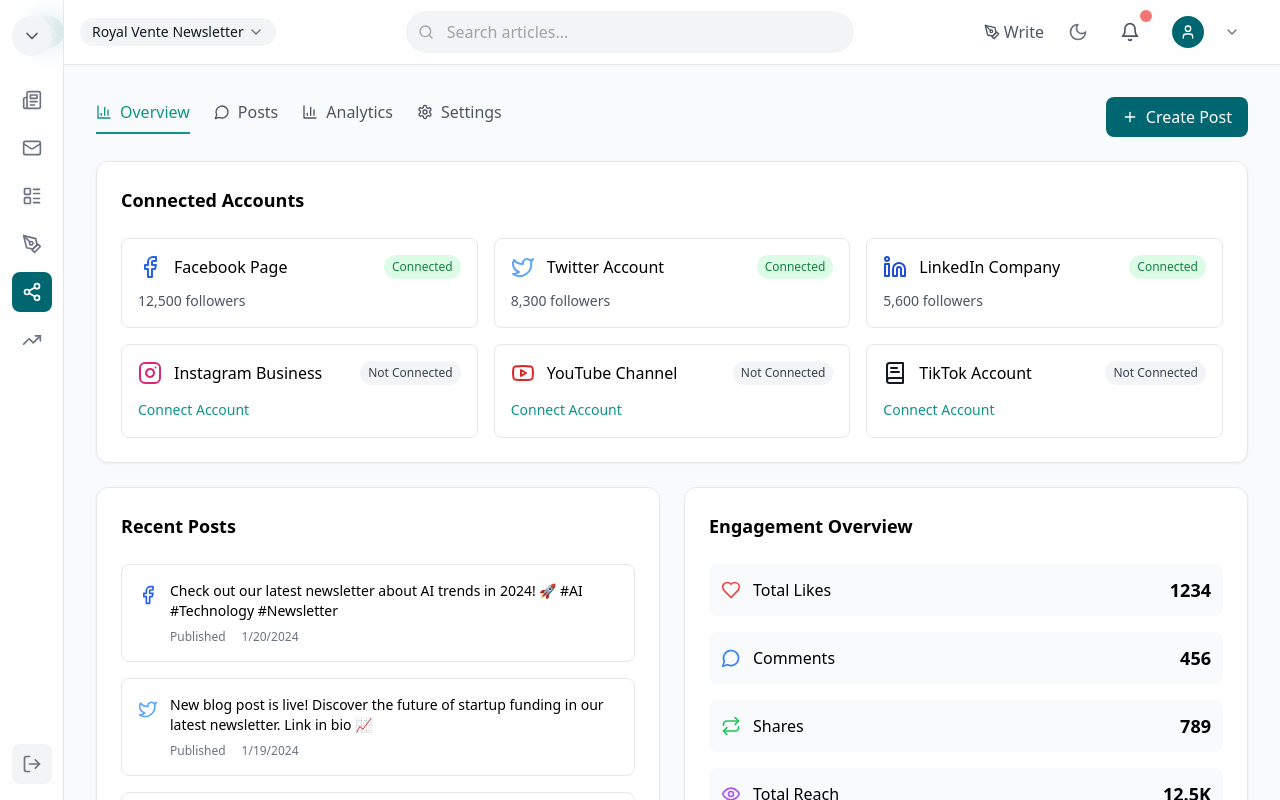
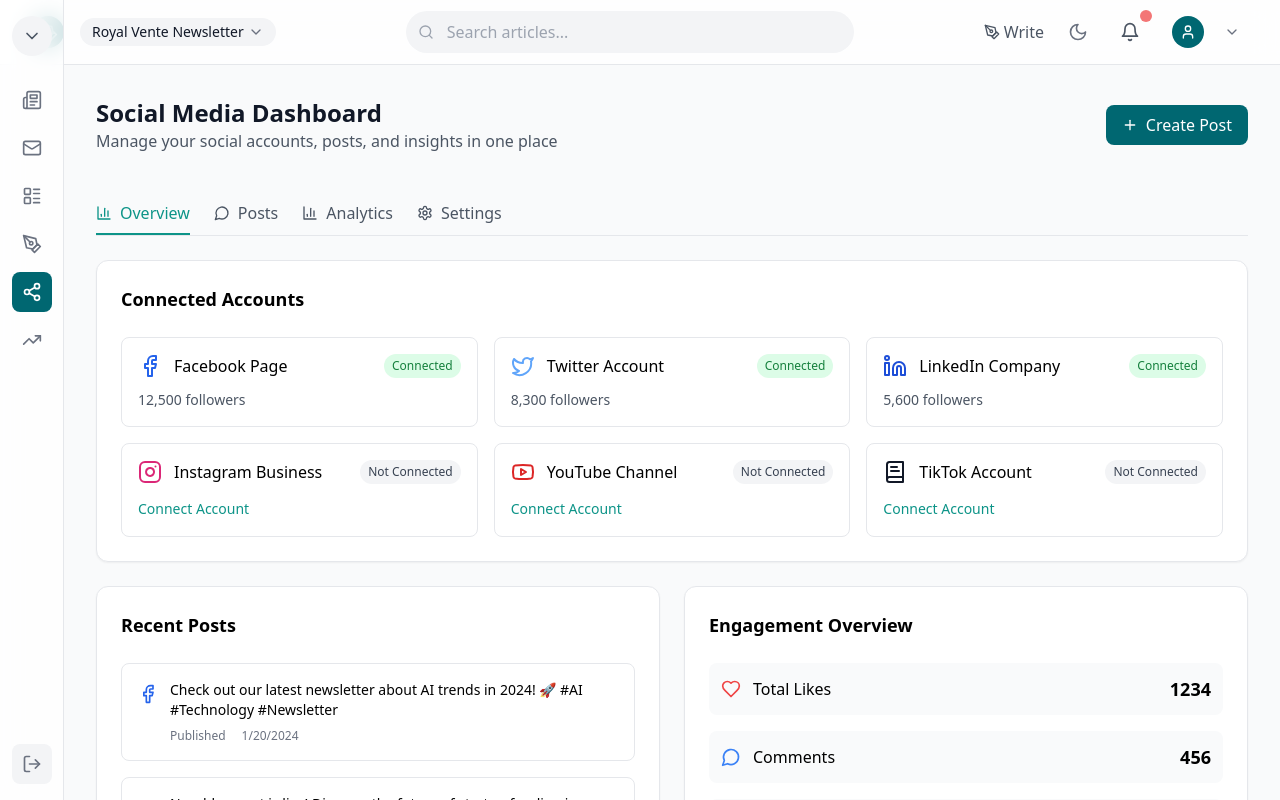
Before and after one commit to prodigalai/Royal-Vente-Blogging-Frontend, a React (Vite) app: page /newsletter/social in a window 1280 px wide. Built offline with nearby package versions, Linux system fonts and the light colour scheme; sample sign-in values are in the browser's storage.

Commit message:
Add dashboard header on social media tab

```diff
--- a/src/components/Newsletter/SocialMediaTab.tsx
+++ b/src/components/Newsletter/SocialMediaTab.tsx
@@ -141,9 +141,27 @@ const SocialMediaTab: React.FC = () => {
 
   return (
     <div className="space-y-6">
-      {/* Navigation */}
-      <div className="flex items-center justify-between">
-        <div className="flex items-center space-x-6">
+      {/* Header with Controls */}
+      <div className="flex flex-col sm:flex-row sm:items-center sm:justify-between space-y-4 sm:space-y-0">
+        <div>
+          <h2 className="text-2xl font-bold text-gray-900">Social Media Dashboard</h2>
+          <p className="text-gray-600">
+            Manage your social accounts, posts, and insights in one place
+          </p>
+        </div>
+        <div className="flex items-center space-x-3">
+          <button
+            onClick={() => setShowCreateModal(true)}
+            className="flex items-center space-x-2 bg-primary-600 text-white px-4 py-2 rounded-lg hover:bg-teal-700 transition-colors"
+          >
+            <Plus className="w-4 h-4" />
+            <span>Create Post</span>
+          </button>
+        </div>
+      </div>
+
+      {/* Navigation Tabs */}
+      <div className="flex items-center space-x-6 border-b border-gray-200 pt-6">
         {[
           { key: "overview", label: "Overview", icon: BarChart3 },
           { key: "posts", label: "Posts", icon: MessageCircle },
@@ -164,14 +182,7 @@ const SocialMediaTab: React.FC = () => {
           </button>
         ))}
       </div>
-        <button
-          onClick={() => setShowCreateModal(true)}
-          className="flex items-center space-x-2 bg-primary-600 text-white px-4 py-2 rounded-lg hover:bg-teal-700 transition-colors"
-        >
-          <Plus className="w-4 h-4" />
-          <span>Create Post</span>
-        </button>
-      </div>
+
 
       {/* Overview */}
       {activeTab === "overview" && (
--- a/src/pages/CreateNewsletter.tsx
+++ b/src/pages/CreateNewsletter.tsx
@@ -171,7 +171,7 @@ const CreateNewsletter: React.FC = () => {
                 <button
                   type="button"
                   onClick={handleAddCategory}
-                  className="px-4 py-2 bg-emerald-600 text-white rounded-lg hover:bg-emerald-700 transition-colors"
+                  className="px-4 py-2 bg-primary-600 text-white rounded-lg hover:bg-emerald-700 transition-colors"
                 >
                   Add
                 </button>
@@ -210,7 +210,7 @@ const CreateNewsletter: React.FC = () => {
           </button>
           <button
             type="submit"
-            className="px-6 py-3 bg-gradient-to-r from-emerald-600 to-teal-600 text-white rounded-lg hover:from-emerald-700 hover:to-teal-700 transition-all duration-200 transform hover:scale-105 shadow-lg hover:shadow-xl"
+            className="px-6 py-3 bg-primary-600 text-white rounded-lg hover:from-emerald-700 hover:to-teal-700 transition-all duration-200 transform hover:scale-105 shadow-lg hover:shadow-xl"
           >
             Create Newsletter
           </button>
```
Lines whose indentation alone changed are shown as unchanged.
